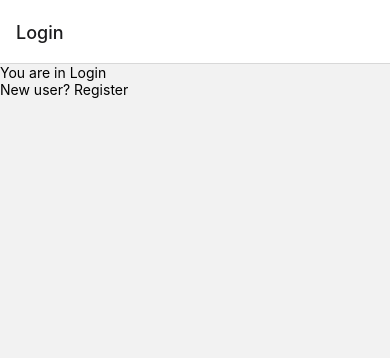
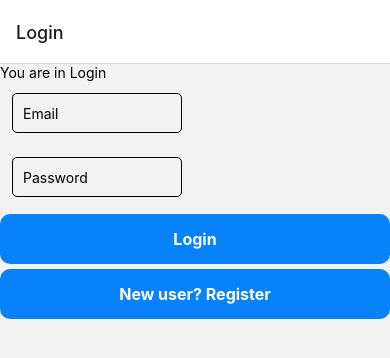
Before and after one commit to raulmartinasc/swapz, a React Native app: screen /Login in a window 390 px wide. Shown: the top 358 px of the page. Built offline with nearby package versions, Linux system fonts and the light colour scheme; no server answers.

Commit message:
Sign in, Register, Sign Out, Navigation

```diff
--- a/components/Home.js
+++ b/components/Home.js
@@ -1,11 +1,31 @@
-import { StyleSheet, Text, View } from "react-native";
+import { StyleSheet, Text, View, TouchableOpacity } from "react-native";
 import { auth } from "../firebaseConfig";
-const Home = () => {
+import {signOut} from "firebase/auth"
+import { NavigationContainer } from "@react-navigation/native";
+
+const Home = ({navigation}) => {
+
+
+  const handleSignOut = () => {
+    signOut(auth).then(() => {
+        navigation.replace('Login')
+    })
+
+  }
+
+return (
   <View>
     <Text>Email: {auth.currentUser?.email}</Text>
     <Text>Hello</Text>
-  </View>;
+    <TouchableOpacity onPress={handleSignOut} style={styles.button}>
+        <Text style={styles.buttonText}>Sign Out</Text>
+    </TouchableOpacity>
+  </View>
+)
 };
+
+
+
 const styles = StyleSheet.create({
   container: {
     flex: 1,
--- a/components/Login.js
+++ b/components/Login.js
@@ -1,22 +1,66 @@
-import { StyleSheet, Text, View, TouchableOpacity } from "react-native";
+import { StyleSheet, Text, View, TouchableOpacity, TextInput } from "react-native";
 import { NavigationContainer } from "@react-navigation/native";
+import { useState, useEffect } from "react";
+import { signInWithEmailAndPassword } from "firebase/auth";
+import { auth, db } from "../firebaseConfig";
+
 const Login = ({navigation}) => {
 
-
-
+  const [email, setEmail] = useState('')
+  const [password, setPassword] = useState('')
+  const [loggedIn, setLoggedIn] = useState(false)
 
   const handleRegister = () => {
     navigation.replace('Registration')
   }
+
+   useEffect(() => {
+      auth.onAuthStateChanged((user) => {
+          if(user){
+            navigation.replace('Home')
+          }
+      })
+
+   },[loggedIn])
+
+const handleLogin = ()  => {
+  signInWithEmailAndPassword(auth, email, password).then((userCredential) => {
+    const user = userCredential
+    console.log(`Logged in with ${user._tokenResponse.email}`)
+    setLoggedIn(true)
+
+  })
+}
+
+
   return (
     <View style={styles}>
       <Text style={styles}>You are in Login</Text>
+      <TextInput
+          style={styles.textInput}
+          placeholder="Email"
+          value={email}
+          onChangeText={email => setEmail(email)}
+          />
+          <TextInput
+          style={styles.textInput}
+          secureTextEntry={true}
+          placeholder="Password"
+          value={password}
+          onChangeText={password=>setPassword(password)}
+          />
+          <TouchableOpacity onPress={handleLogin} style={styles.button}>
+          <Text style={styles.buttonText}>Login</Text>
+      </TouchableOpacity>
       <TouchableOpacity onPress={handleRegister} style={styles.button}>
         <Text style={styles.buttonText}>New user? Register</Text>
     </TouchableOpacity>
-    </View>
+      </View>
   );
 };
+
+
+
 const styles = StyleSheet.create({
   container: {
     flex: 1,
@@ -24,6 +68,43 @@ const styles = StyleSheet.create({
     alignItems: "center",
     justifyContent: "center",
   },
+  text: {
+    textAlign: "center",
+    fontSize: 30,
+    padding: 10,
+  },
+  textInput: {
+    borderWidth: 1,
+    borderRadius: 5,
+    margin: 12,
+    padding: 10,
+    height: 40,
+    width: 170,
+  },
+  button:{
+    backgroundColor: '#0782F9',
+    width: '100%',
+    padding: 15,
+    borderRadius: 10,
+    alignItems: 'center',
+    marginTop: 5
+},
+buttonOutline:{
+    backgroundColor: 'white',
+    marginTop: 5,
+    borderColor: '#0782F9',
+    borderWidth: 2
+},
+buttonText:{
+    color: 'white',
+    fontWeight: '700',
+    fontSize: 16,
+},
+buttonOutlineText:{
+    color: '#0782F9',
+    fontWeight: '500',
+    fontSize: 16,
+},
 });
 
 export default Login;
--- a/components/Registration.js
+++ b/components/Registration.js
@@ -5,6 +5,7 @@ import {
   TextInput,
   Button,
   ScrollView,
+  TouchableOpacity
 } from "react-native";
 import { useState } from "react";
 import { auth, db } from "../firebaseConfig";
@@ -20,6 +21,14 @@ const Registration = ({navigation}) => {
     const [firstName, setFirstname] = useState('')
     const [lastName, setLastname] = useState('')
     const username = 'test'
+
+
+    const returnToLogin= () => {
+          navigation.replace('Login')
+    }
+
+
+
 
   const handleSignUp = () => {
     createUserWithEmailAndPassword(auth, email, password).then((userCredential)=>{
@@ -81,11 +90,19 @@ const Registration = ({navigation}) => {
         value={password}
         onChangeText={password=>setPassword(password)}
         />
-        <Button style={styles.button} title="Register" onPress={handleSignUp}/>
+        <TouchableOpacity onPress={handleSignUp} style={styles.button}>
+        <Text style={styles.buttonText}>Sign Up</Text>
+    </TouchableOpacity>
+    <TouchableOpacity onPress={returnToLogin} style={styles.button}>
+        <Text style={styles.buttonText}>Already signed up?</Text>
+    </TouchableOpacity>
       </ScrollView>
     </View>
   );
 };
+
+
+
 const styles = StyleSheet.create({
   container: {
     flex: 1,
@@ -106,7 +123,30 @@ const styles = StyleSheet.create({
     height: 40,
     width: 170,
   },
-  button: {},
+  button:{
+    backgroundColor: '#0782F9',
+    width: '100%',
+    padding: 15,
+    borderRadius: 10,
+    alignItems: 'center',
+    marginTop: 5
+},
+buttonOutline:{
+    backgroundColor: 'white',
+    marginTop: 5,
+    borderColor: '#0782F9',
+    borderWidth: 2
+},
+buttonText:{
+    color: 'white',
+    fontWeight: '700',
+    fontSize: 16,
+},
+buttonOutlineText:{
+    color: '#0782F9',
+    fontWeight: '500',
+    fontSize: 16,
+},
 });
 
 export default Registration;
--- a/package.json
+++ b/package.json
@@ -15,12 +15,11 @@
     "expo-status-bar": "~1.4.2",
     "firebase": "^9.17.1",
     "react": "18.1.0",
+    "react-dom": "18.1.0",
     "react-native": "0.70.5",
     "react-native-safe-area-context": "^4.4.1",
     "react-native-screens": "~3.18.0",
-    "react-native-web": "~0.18.9",
-    "react-dom": "18.1.0",
-    "undefined": "expo/webpack"
+    "react-native-web": "~0.18.9"
   },
   "devDependencies": {
     "@babel/core": "^7.12.9"
```
